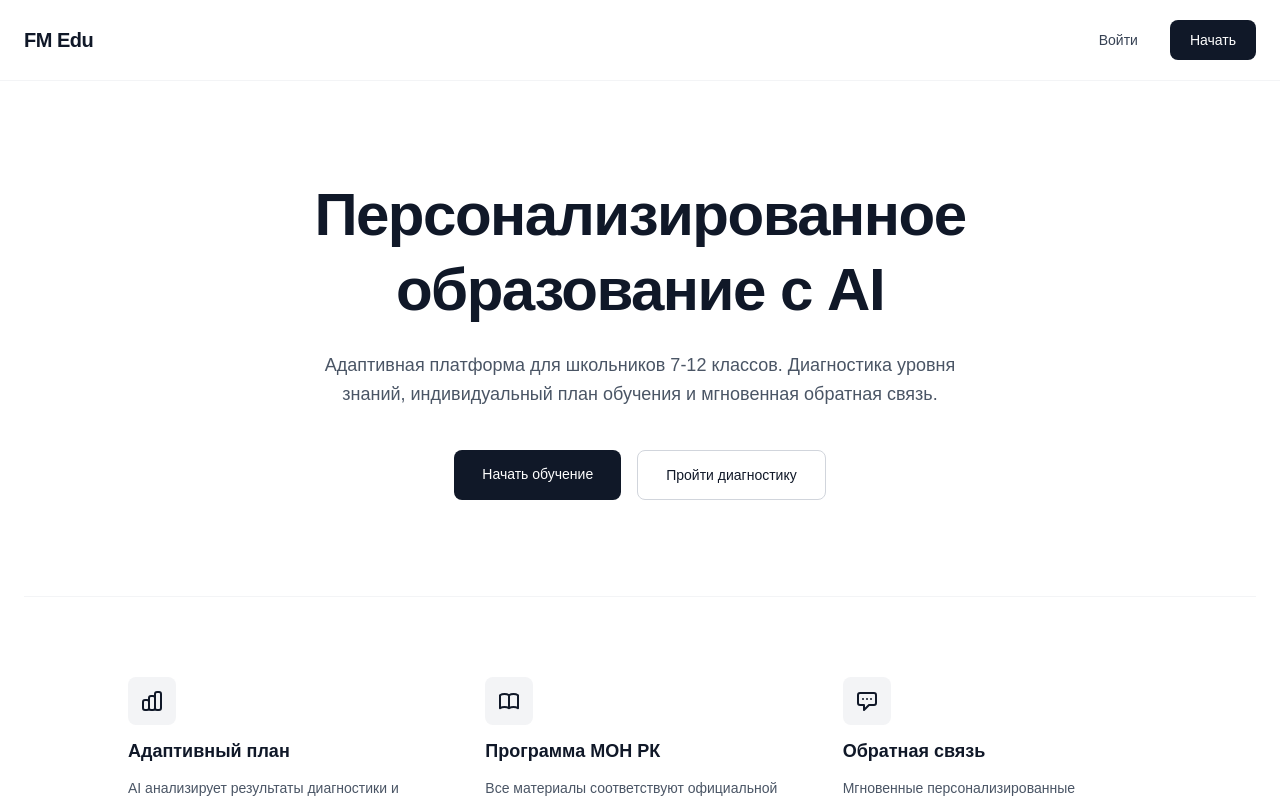
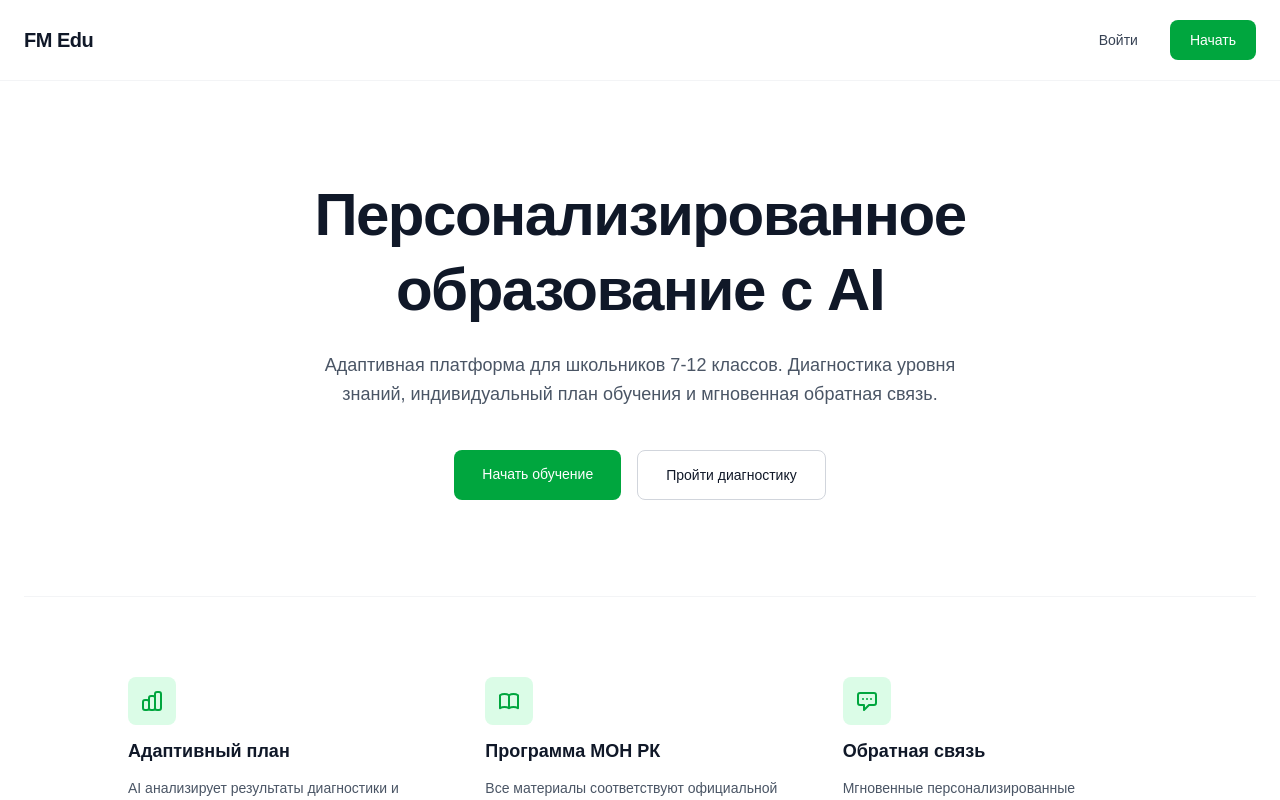
Before and after one commit to ulacoder/FM-Edu, a Next.js app: page / in a window 1280 px wide. Shown: the top 800 px of the page. Built offline with nearby package versions, Linux system fonts and the light colour scheme.

Commit message:
Update color scheme to green and white

```diff
--- a/app/dashboard/student/page.tsx
+++ b/app/dashboard/student/page.tsx
@@ -120,7 +120,7 @@ export default function StudentDashboard() {
             </p>
             <Link
               href="/diagnostic"
-              className="inline-block px-5 py-2.5 bg-gray-900 text-white text-sm font-medium rounded-lg hover:bg-gray-800"
+              className="inline-block px-5 py-2.5 bg-green-600 text-white text-sm font-medium rounded-lg hover:bg-green-700"
             >
               Начать диагностику
             </Link>
@@ -163,7 +163,7 @@ export default function StudentDashboard() {
                   className="border border-gray-200 rounded-lg p-5 hover:border-gray-300 transition-colors"
                 >
                   <div className="flex items-start gap-4">
-                    <div className="flex-shrink-0 w-8 h-8 bg-gray-900 text-white rounded-lg flex items-center justify-center text-sm font-medium">
+                    <div className="flex-shrink-0 w-8 h-8 bg-green-600 text-white rounded-lg flex items-center justify-center text-sm font-medium">
                       {index + 1}
                     </div>
                     <div className="flex-1 min-w-0">
--- a/app/login/page.tsx
+++ b/app/login/page.tsx
@@ -77,7 +77,7 @@ export default function LoginPage() {
                 type="email"
                 value={formData.email}
                 onChange={(e) => setFormData({ ...formData, email: e.target.value })}
-                className="w-full px-4 py-2.5 border border-gray-300 rounded-lg focus:ring-2 focus:ring-gray-900 focus:border-transparent outline-none transition-shadow"
+                className="w-full px-4 py-2.5 border border-gray-300 rounded-lg focus:ring-2 focus:ring-green-600 focus:border-transparent outline-none transition-shadow"
                 required
               />
             </div>
@@ -90,7 +90,7 @@ export default function LoginPage() {
                 type="password"
                 value={formData.password}
                 onChange={(e) => setFormData({ ...formData, password: e.target.value })}
-                className="w-full px-4 py-2.5 border border-gray-300 rounded-lg focus:ring-2 focus:ring-gray-900 focus:border-transparent outline-none transition-shadow"
+                className="w-full px-4 py-2.5 border border-gray-300 rounded-lg focus:ring-2 focus:ring-green-600 focus:border-transparent outline-none transition-shadow"
                 required
               />
             </div>
@@ -98,7 +98,7 @@ export default function LoginPage() {
             <button
               type="submit"
               disabled={loading}
-              className="w-full py-3 bg-gray-900 text-white text-sm font-medium rounded-lg hover:bg-gray-800 disabled:bg-gray-400 disabled:cursor-not-allowed transition-colors"
+              className="w-full py-3 bg-green-600 text-white text-sm font-medium rounded-lg hover:bg-green-700 disabled:bg-gray-400 disabled:cursor-not-allowed transition-colors"
             >
               {loading ? 'Вход...' : 'Войти'}
             </button>
--- a/app/page.tsx
+++ b/app/page.tsx
@@ -18,7 +18,7 @@ export default function Home() {
             </Link>
             <Link
               href="/register"
-              className="px-5 py-2.5 text-sm font-medium bg-gray-900 text-white rounded-lg hover:bg-gray-800 transition-colors"
+              className="px-5 py-2.5 text-sm font-medium bg-green-600 text-white rounded-lg hover:bg-green-700 transition-colors"
             >
               Начать
             </Link>
@@ -40,7 +40,7 @@ export default function Home() {
             <div className="flex gap-4 justify-center pt-4">
               <Link
                 href="/register"
-                className="px-7 py-3.5 bg-gray-900 text-white text-sm font-medium rounded-lg hover:bg-gray-800 transition-colors"
+                className="px-7 py-3.5 bg-green-600 text-white text-sm font-medium rounded-lg hover:bg-green-700 transition-colors"
               >
                 Начать обучение
               </Link>
@@ -58,8 +58,8 @@ export default function Home() {
         <section className="py-20 border-t border-gray-100">
           <div className="grid md:grid-cols-3 gap-12 max-w-5xl mx-auto">
             <div className="space-y-3">
-              <div className="w-12 h-12 bg-gray-100 rounded-lg flex items-center justify-center">
-                <svg className="w-6 h-6 text-gray-900" fill="none" viewBox="0 0 24 24" stroke="currentColor">
+              <div className="w-12 h-12 bg-green-100 rounded-lg flex items-center justify-center">
+                <svg className="w-6 h-6 text-green-600" fill="none" viewBox="0 0 24 24" stroke="currentColor">
                   <path strokeLinecap="round" strokeLinejoin="round" strokeWidth={2} d="M9 19v-6a2 2 0 00-2-2H5a2 2 0 00-2 2v6a2 2 0 002 2h2a2 2 0 002-2zm0 0V9a2 2 0 012-2h2a2 2 0 012 2v10m-6 0a2 2 0 002 2h2a2 2 0 002-2m0 0V5a2 2 0 012-2h2a2 2 0 012 2v14a2 2 0 01-2 2h-2a2 2 0 01-2-2z" />
                 </svg>
               </div>
@@ -69,8 +69,8 @@ export default function Home() {
               </p>
             </div>
             <div className="space-y-3">
-              <div className="w-12 h-12 bg-gray-100 rounded-lg flex items-center justify-center">
-                <svg className="w-6 h-6 text-gray-900" fill="none" viewBox="0 0 24 24" stroke="currentColor">
+              <div className="w-12 h-12 bg-green-100 rounded-lg flex items-center justify-center">
+                <svg className="w-6 h-6 text-green-600" fill="none" viewBox="0 0 24 24" stroke="currentColor">
                   <path strokeLinecap="round" strokeLinejoin="round" strokeWidth={2} d="M12 6.253v13m0-13C10.832 5.477 9.246 5 7.5 5S4.168 5.477 3 6.253v13C4.168 18.477 5.754 18 7.5 18s3.332.477 4.5 1.253m0-13C13.168 5.477 14.754 5 16.5 5c1.747 0 3.332.477 4.5 1.253v13C19.832 18.477 18.247 18 16.5 18c-1.746 0-3.332.477-4.5 1.253" />
                 </svg>
               </div>
@@ -80,8 +80,8 @@ export default function Home() {
               </p>
             </div>
             <div className="space-y-3">
-              <div className="w-12 h-12 bg-gray-100 rounded-lg flex items-center justify-center">
-                <svg className="w-6 h-6 text-gray-900" fill="none" viewBox="0 0 24 24" stroke="currentColor">
+              <div className="w-12 h-12 bg-green-100 rounded-lg flex items-center justify-center">
+                <svg className="w-6 h-6 text-green-600" fill="none" viewBox="0 0 24 24" stroke="currentColor">
                   <path strokeLinecap="round" strokeLinejoin="round" strokeWidth={2} d="M8 10h.01M12 10h.01M16 10h.01M9 16H5a2 2 0 01-2-2V6a2 2 0 012-2h14a2 2 0 012 2v8a2 2 0 01-2 2h-5l-5 5v-5z" />
                 </svg>
               </div>
@@ -110,7 +110,7 @@ export default function Home() {
               ].map((subject) => (
                 <div
                   key={subject}
-                  className="px-4 py-6 border border-gray-200 rounded-lg text-center hover:border-gray-300 transition-colors"
+                  className="px-4 py-6 border border-gray-200 rounded-lg text-center hover:border-green-600 hover:bg-green-50 transition-colors"
                 >
                   <div className="text-sm font-medium text-gray-900">{subject}</div>
                 </div>
@@ -130,7 +130,7 @@ export default function Home() {
             </p>
             <Link
               href="/register"
-              className="inline-block px-7 py-3.5 bg-gray-900 text-white text-sm font-medium rounded-lg hover:bg-gray-800 transition-colors"
+              className="inline-block px-7 py-3.5 bg-green-600 text-white text-sm font-medium rounded-lg hover:bg-green-700 transition-colors"
             >
               Создать аккаунт
             </Link>
```
Also changed, not shown: app/register/page.tsx (+8 -8 lines).
